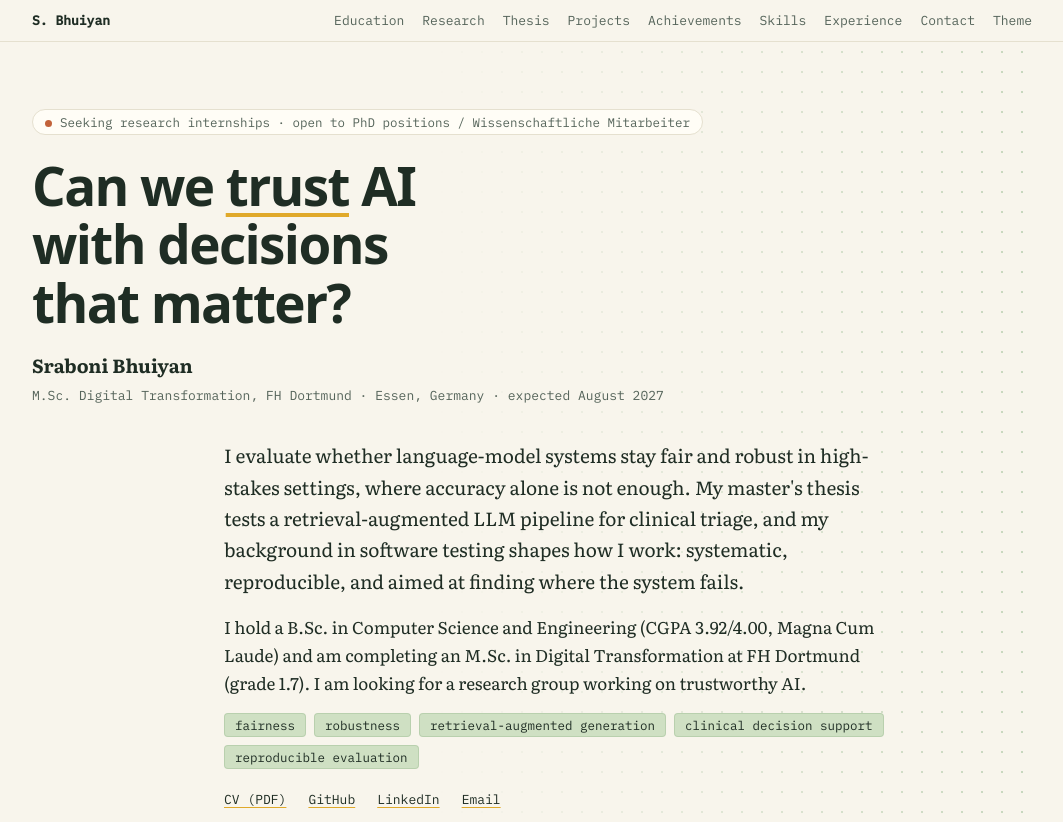
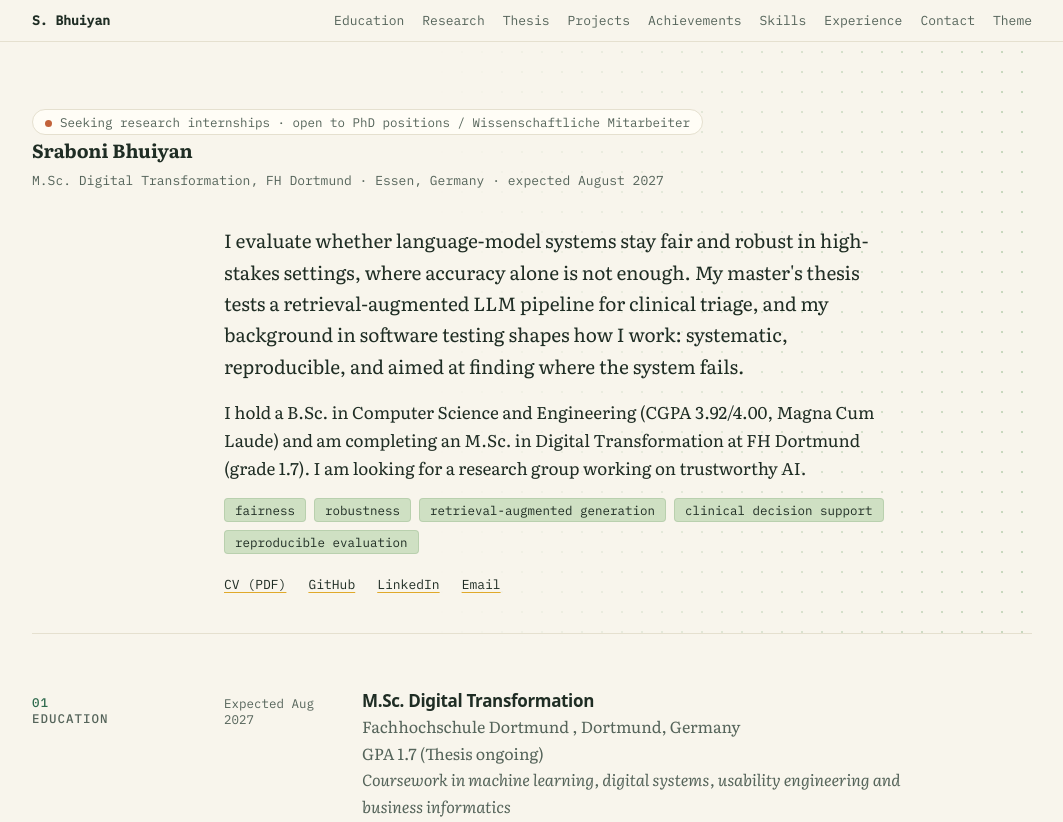
Before and after one commit to sraboni-bhuiyan/sraboni-bhuiyan-portfolio, a plain HTML site: page index.html in a window 1280 px wide. Shown: the top 822 px of the page, without its empty margins (108-1171 px from the left). Drawn offline with Linux system fonts and the light colour scheme.

Commit message:
changed banner

```diff
--- a/index.html
+++ b/index.html
@@ -33,7 +33,6 @@
 
     <header class="hero">
       <span class="status">Seeking research internships · open to PhD positions / Wissenschaftliche Mitarbeiter</span>
-      <h1>Can we <em>trust</em> AI with decisions that matter?</h1>
       <p class="byline"><strong>Sraboni Bhuiyan</strong></p>
       <p class="affiliation">M.Sc. Digital Transformation, FH Dortmund · Essen, Germany · expected August 2027</p>
 
```
